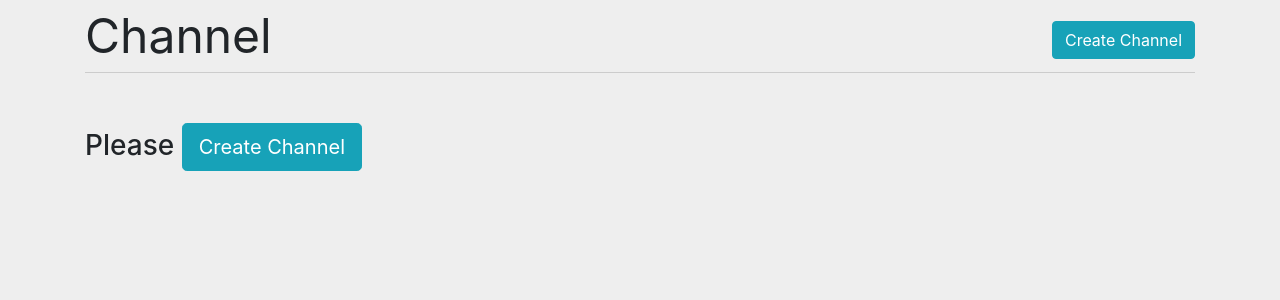
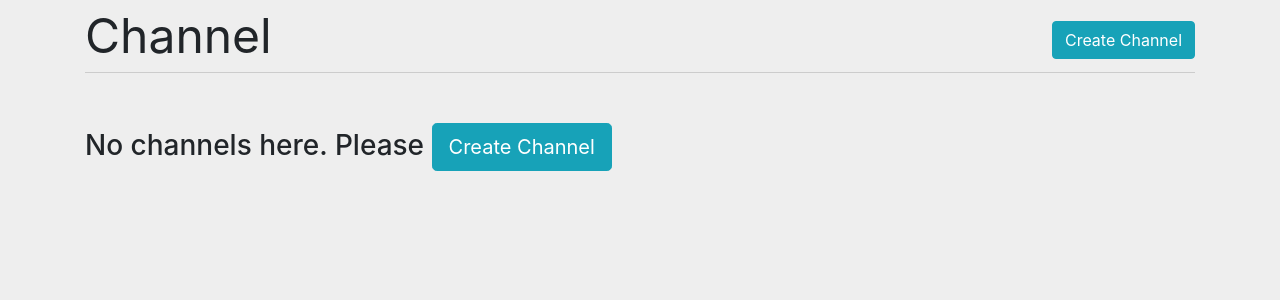
Before and after one commit to richard-ma/Gondwana, a Flask app: page /channel/index in a window 1280 px wide. Shown: the part 56-356 px from the top of the page. Run offline with Flask 2, Linux system fonts and the light colour scheme; data that the repository does not hold is empty; some libraries are stand-ins or nearby versions.

Commit message:
add No channels here.

```diff
--- a/Gondwana/templates/channel/index.html
+++ b/Gondwana/templates/channel/index.html
@@ -40,6 +40,6 @@
         </tbody>
     </table>
     {% else %}
-    <h3>Please <a href="{{ url_for('channel.channel_create') }}" role="button" class="btn btn-lg btn-info">Create Channel</a></h3>
+    <h3>No channels here. Please <a href="{{ url_for('channel.channel_create') }}" role="button" class="btn btn-lg btn-info">Create Channel</a></h3>
     {% endif %}
 {% endblock %}
```
